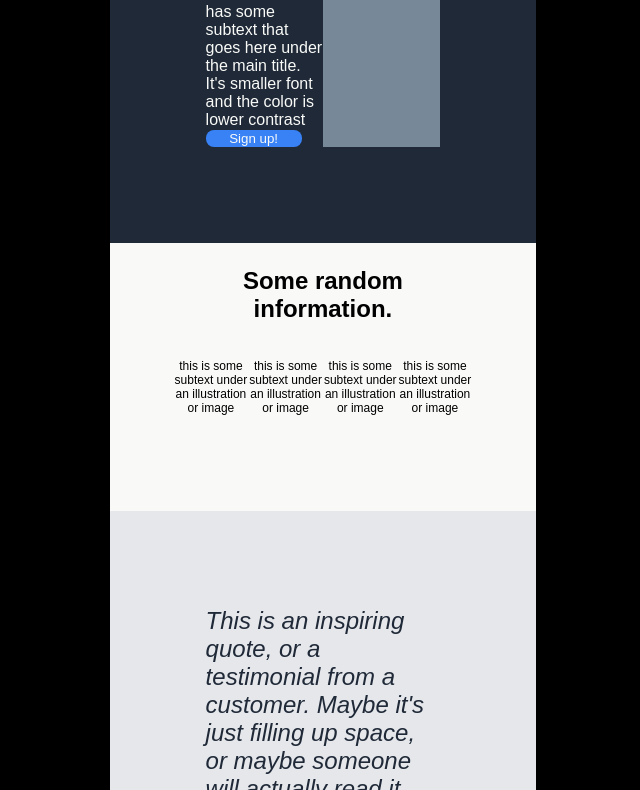
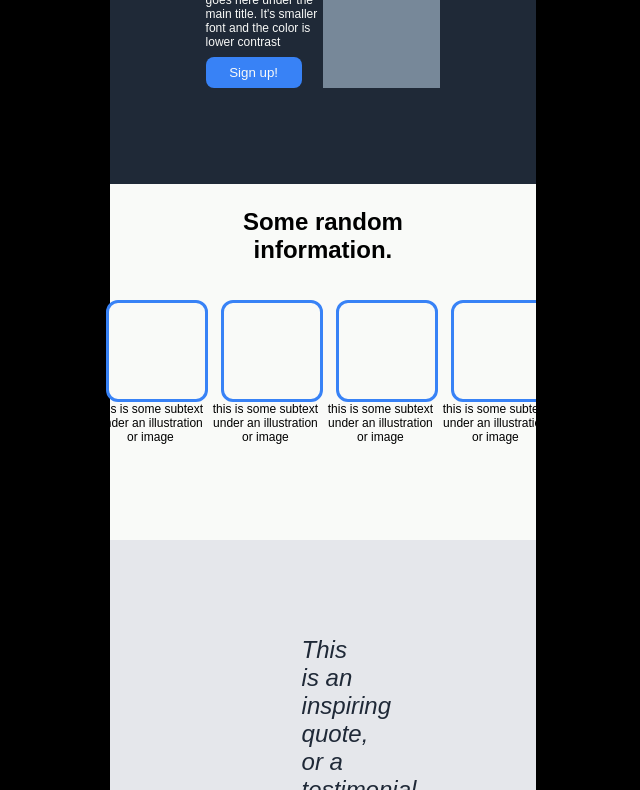
Before and after one commit to Valkyrie8492/landing-page, a plain HTML site: page index.html in a window 1280 px wide. Shown: the part 349-1139 px from the top of the page, without its empty margins (317-957 px from the left). Drawn offline with Linux system fonts and the light colour scheme.

Commit message:
completed most of the general structuring and css work for final. Last tweaks remain for polished project

```diff
--- a/index.html
+++ b/index.html
@@ -32,10 +32,22 @@
                 <div class="block-1">
                     <div class="subtitle">Some random information.</div>
                     <div class="cards">
-                        <div class="card">this is some subtext under an illustration or image</div>
-                        <div class="card">this is some subtext under an illustration or image</div>
-                        <div class="card">this is some subtext under an illustration or image</div>
-                        <div class="card">this is some subtext under an illustration or image</div>
+                        <div class="card">
+                            <div class="square"></div>
+                            <div class="info">this is some subtext under an illustration or image</div>
+                        </div>
+                        <div class="card">
+                            <div class="square"></div>
+                            <div class="info">this is some subtext under an illustration or image</div>
+                        </div>
+                        <div class="card">
+                            <div class="square"></div>
+                            <div class="info">this is some subtext under an illustration or image</div>
+                        </div>
+                        <div class="card">
+                            <div class="square"></div>
+                            <div class="info">this is some subtext under an illustration or image</div>
+                        </div>
                     </div>
                 </div>
                 <div class="block-2">
--- a/style.css
+++ b/style.css
@@ -59,17 +59,21 @@ body {
         color: #f9faf8;
     }
 
-    .left-links {
-        font-weight: bold;
+    .left-link {
+        font-weight: bolder;
         justify-content: left;
         color: #f9faf8;
         font-size: 24px;
     }
 
     .title {
-        font-weight: extra bold;
+        font-weight: bolder;
         color: #f9faf8;
-        font-size: 42px;
+        font-size: 38px;
+    }
+
+    .top-subtext {
+        font-size: 12px;
     }
 
     .top {
@@ -94,13 +98,23 @@ body {
 
     .cards {
         display: flex;
-        justify-content: space-around;
+        justify-content: center;
         text-align: center;
         font-size: 12px;
     }
 
     .card {
         width: 128px;
+        justify-content: center;
+    }
+
+    .square {
+        border: 3px solid #3882f6;
+        border-radius: 12px;
+        background-color: #f9faf8;
+        width: 96px;
+        height: 96px;
+        margin-left: 13px;
     }
 
     .block-2 {
@@ -116,6 +130,8 @@ body {
         color: #1f2937;
         font-style: italic;
         padding-bottom: 16px;
+        padding-left: 96px;
+        padding-right: 72px;
     }
 
     .attribution {
@@ -166,6 +182,10 @@ button {
     border: 1px, solid, #f9faf8;
     border-color: #f9faf8;
     width: 96px;
+    box-sizing: border-box;
+    padding-top: 8px;
+    padding-bottom: 8px;
+    margin-top: 8px;
 }
 
 #borderless-button {
```
